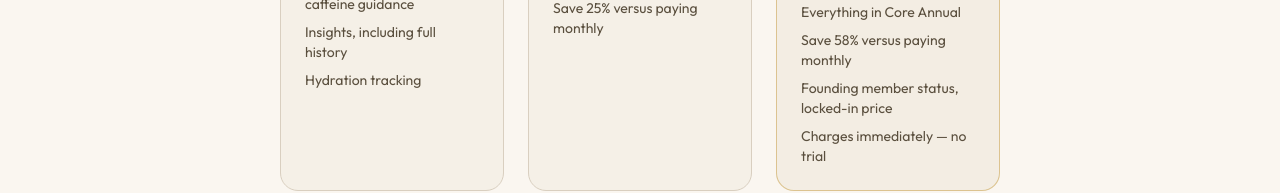
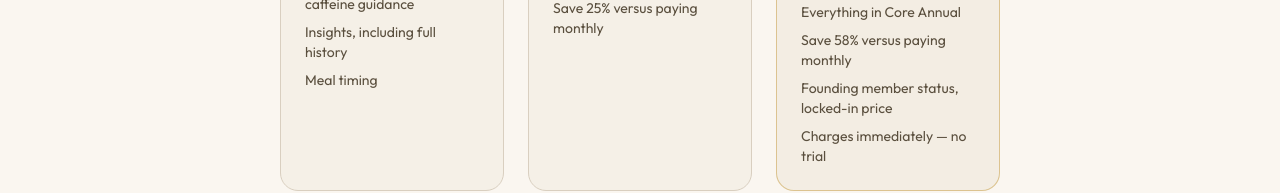
Before and after one commit to growthwise68/vela-website, a Next.js app: page /pricing in a window 1280 px wide. Shown: the part 419-612 px from the top of the page. Built offline with nearby package versions, Linux system fonts and the light colour scheme; no server answers; a web font is replaced by a local one.

Commit message:
Align pricing features with product scope

```diff
--- a/src/app/pricing/page.tsx
+++ b/src/app/pricing/page.tsx
@@ -23,7 +23,7 @@ const plans: Plan[] = [
       "Full roster integration",
       "Day-by-day sleep, light & caffeine guidance",
       "Insights, including full history",
-      "Hydration tracking",
+      "Meal timing",
     ],
   },
   {
```
